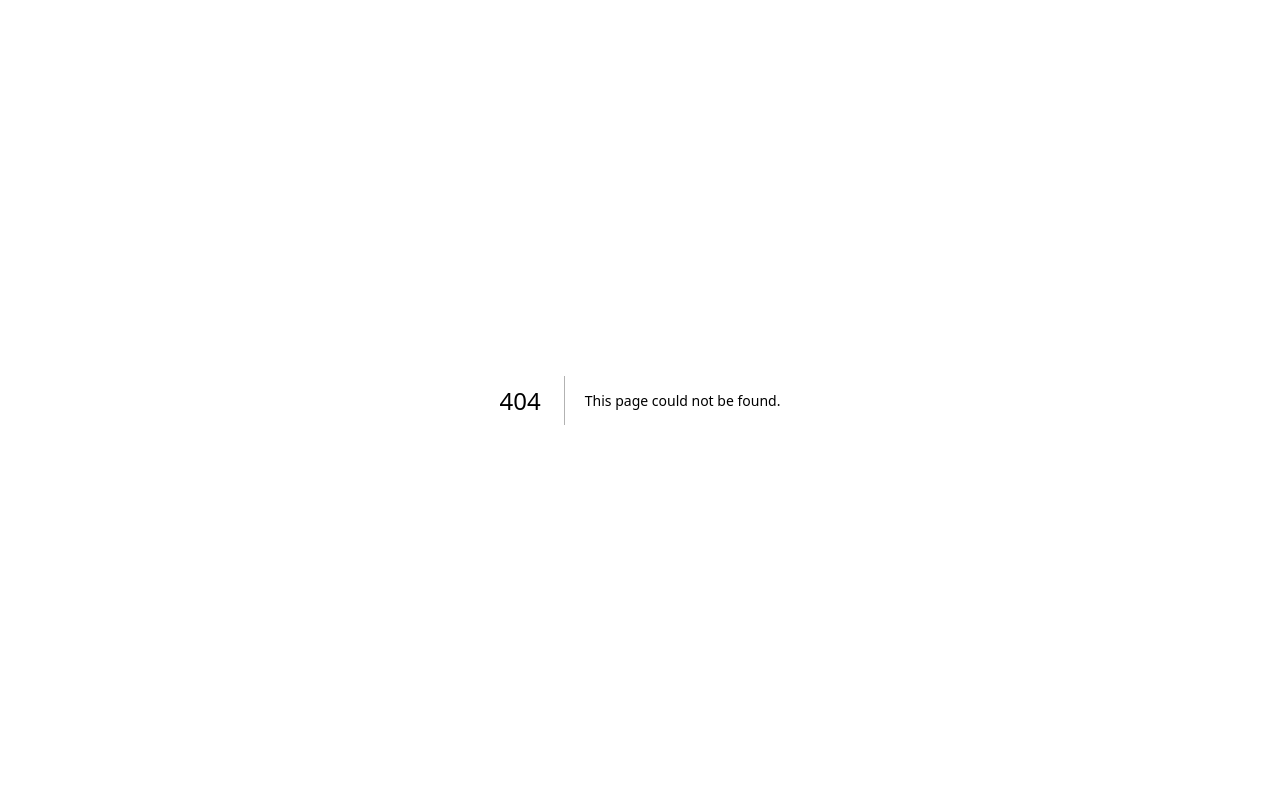
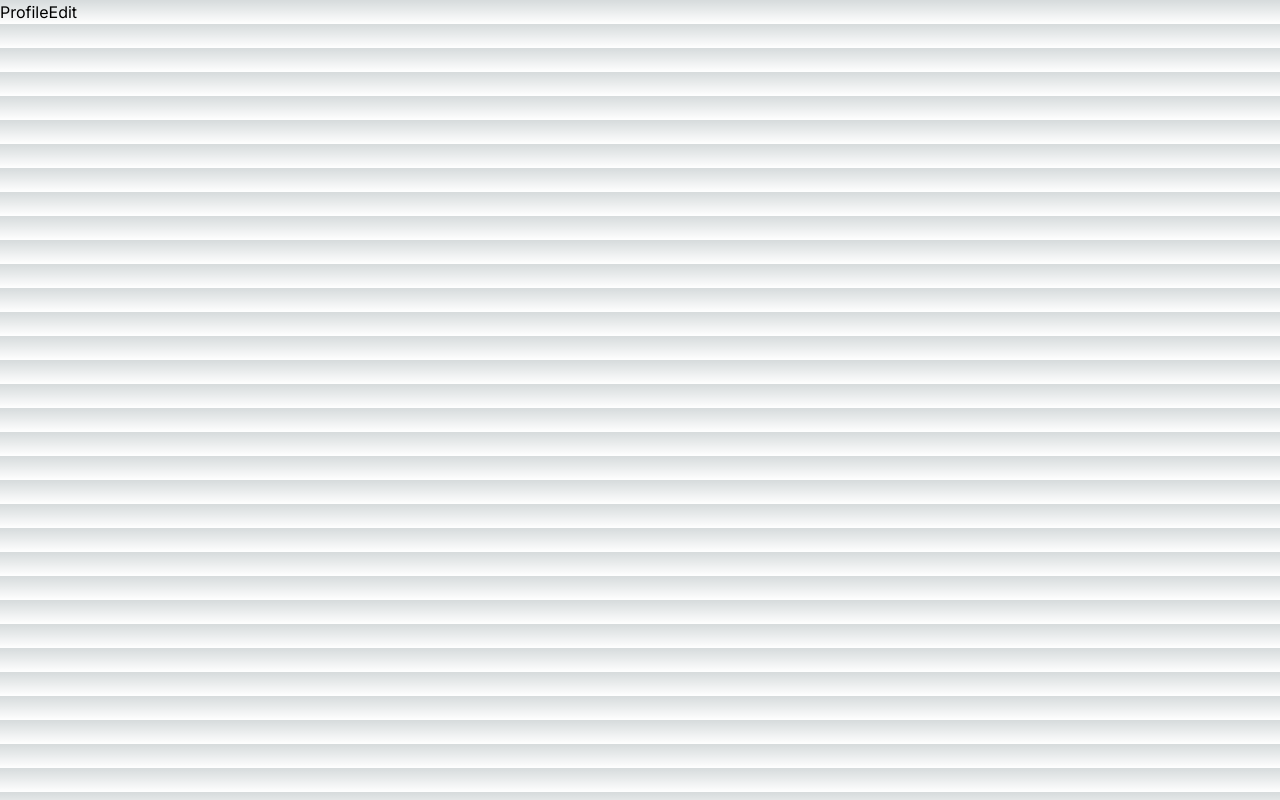
Before and after one commit to hhkimmm9/soop-sok, a Next.js app: page /user/test/profile/edit in a window 1280 px wide. Before the commit this address had no page. Built offline with nearby package versions, Linux system fonts and the light colour scheme.

Commit message:
Create 'Profile Edit' page

```diff
--- /dev/null
+++ b/app/(pages)/user/[id]/profile/edit/page.tsx
@@ -0,0 +1,9 @@
+import React from 'react'
+
+const ProfileEdit = () => {
+  return (
+    <div>ProfileEdit</div>
+  )
+}
+
+export default ProfileEdit
```
